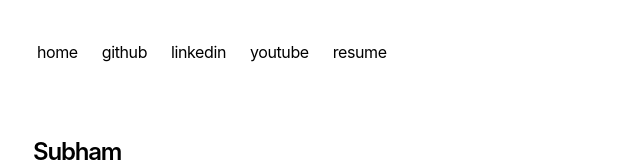
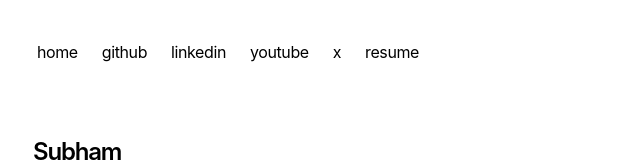
Before and after one commit to GrowlyX/website, a Next.js app: page / in a window 1280 px wide. Shown: the top 162 px of the page, without its empty margins (319-959 px from the left). Built offline with nearby package versions, Linux system fonts and the light colour scheme; no server answers; the database is empty.

Commit message:
chore: add x.com

```diff
--- a/app/components/nav.tsx
+++ b/app/components/nav.tsx
@@ -12,6 +12,9 @@ const navItems = {
     },
     'https://www.youtube.com/@subhamkts': {
         name: 'youtube',
+    },
+    'https://x.com/growlygg': {
+        name: 'x',
     },
     '/assets/resume.pdf': {
         name: 'resume',
```
